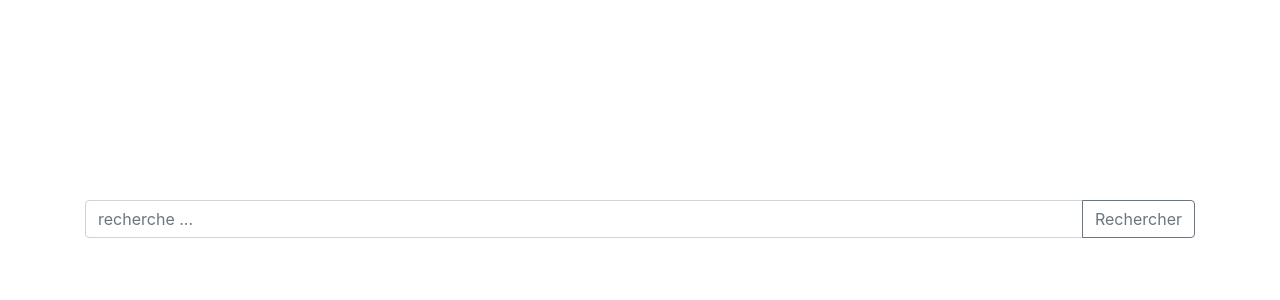
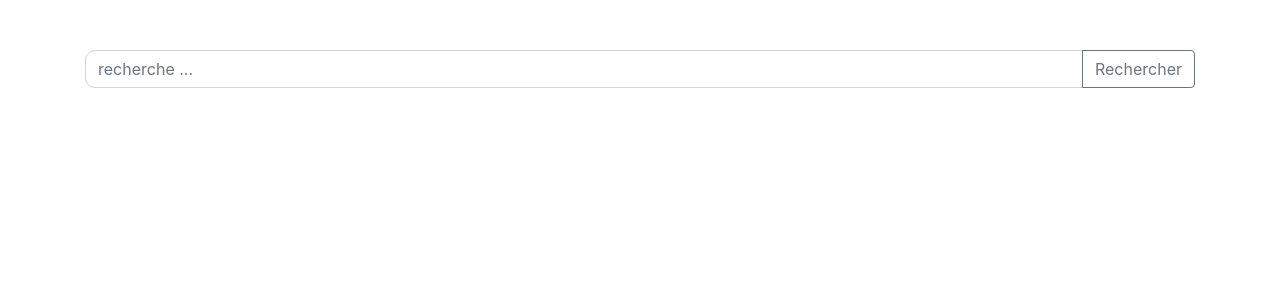
Before and after one commit to MohamedBOUTOUGOUMAS/ResearchEngineClient, an Angular app: page /research in a window 1280 px wide. Shown: the top 300 px of the page. Built offline with nearby package versions, Linux system fonts and the light colour scheme.

Commit message:
Feat: add bootstrap styles to the components

```diff
--- a/src/app/app.module.ts
+++ b/src/app/app.module.ts
@@ -5,6 +5,8 @@ import { AppComponent } from './app.component';
 import { RouterModule } from '@angular/router';
 import { FormResearchComponent } from './form-research/form-research.component';
 import { ResearchResultComponent } from './research-result/research-result.component';
+import {ResearchPage} from "./research-page/research-page.component";
+
 import {FormsModule} from '@angular/forms';
 import {HttpClientModule} from '@angular/common/http';
 
@@ -13,11 +15,12 @@ import {HttpClientModule} from '@angular/common/http';
       AppComponent,
       FormResearchComponent,
       ResearchResultComponent,
+      ResearchPage,
   ],
   imports: [
       BrowserModule,
       RouterModule.forRoot([
-      {path: '', component: FormResearchComponent},
+        {path: '', component: ResearchPage},
         {path: 'research', component: ResearchResultComponent}
       ]),
       HttpClientModule,
--- a/src/app/form-research/form-research.component.html
+++ b/src/app/form-research/form-research.component.html
@@ -1,6 +1,11 @@
-<div class="container" style="margin-top: 200px; margin-bottom: 20px">
+<div class="container"
+     [ngClass]="styles">
   <div class="input-group">
-    <input [(ngModel)] = "pattern" type="text" class="form-control" name="recherche" placeholder="recherche ...">
+    <input [(ngModel)] = "pattern"
+           type="text"
+           class="form-control"
+           name="recherche"
+           placeholder="recherche ...">
     <div class="input-group-append">
       <button type="button" class="btn btn-outline-secondary" (click)="navigateTo()">Rechercher</button>
     </div>
--- /dev/null
+++ b/src/app/form-research/form-research.component.scss
@@ -0,0 +1,4 @@
+.marginTop-200 { margin-top: 200px; margin-bottom: 20px }
+.marginTop-50 { margin-top: 50px; margin-bottom: 20px }
+input:focus { box-shadow: inset 0 -1px 0 #ddd; }
+input { border-radius: 10px }
--- /dev/null
+++ b/src/app/research-page/research-page.component.html
@@ -0,0 +1 @@
+<app-form-research [styles]="'marginTop-200'"></app-form-research>
--- /dev/null
+++ b/src/app/research-page/research-page.component.ts
@@ -0,0 +1,8 @@
+import {Component} from "@angular/core";
+
+@Component({
+    selector: 'app-research-page',
+    templateUrl: './research-page.component.html',
+    styles: ['']
+})
+export class ResearchPage {}
--- a/src/app/research-result/research-result.component.html
+++ b/src/app/research-result/research-result.component.html
@@ -1,4 +1,4 @@
-<app-form-research></app-form-research>
+<app-form-research [styles]="'marginTop-50'"></app-form-research>
 <div class="container">
   <ul>
     <li *ngFor="let book of (books$ | async)"
```
Also changed, not shown: src/app/form-research/form-research.component.ts (+4 -4 lines). Lines whose indentation alone changed are shown as unchanged.
